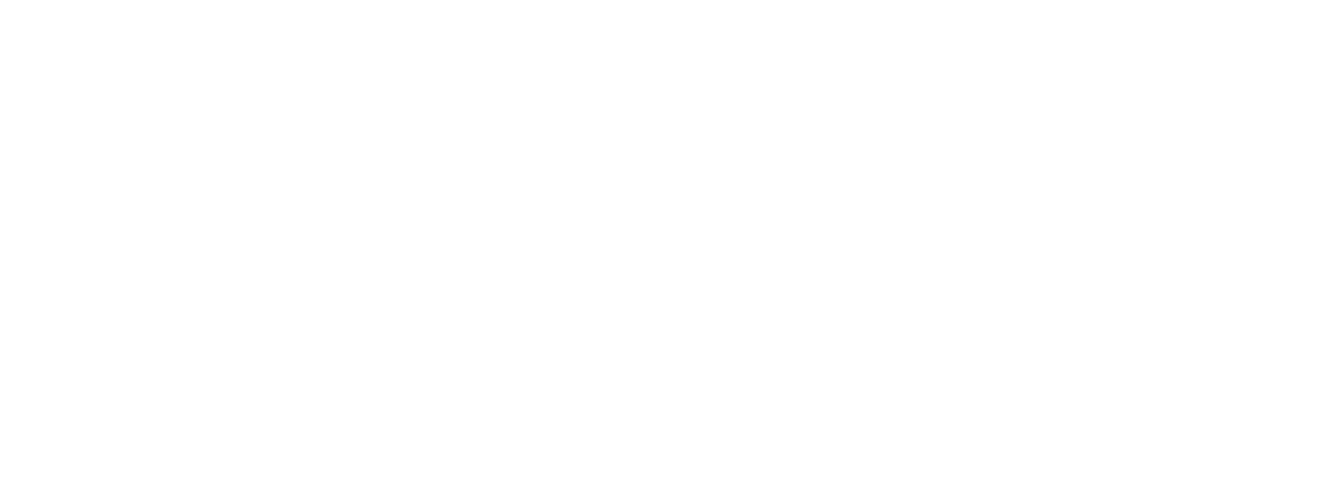
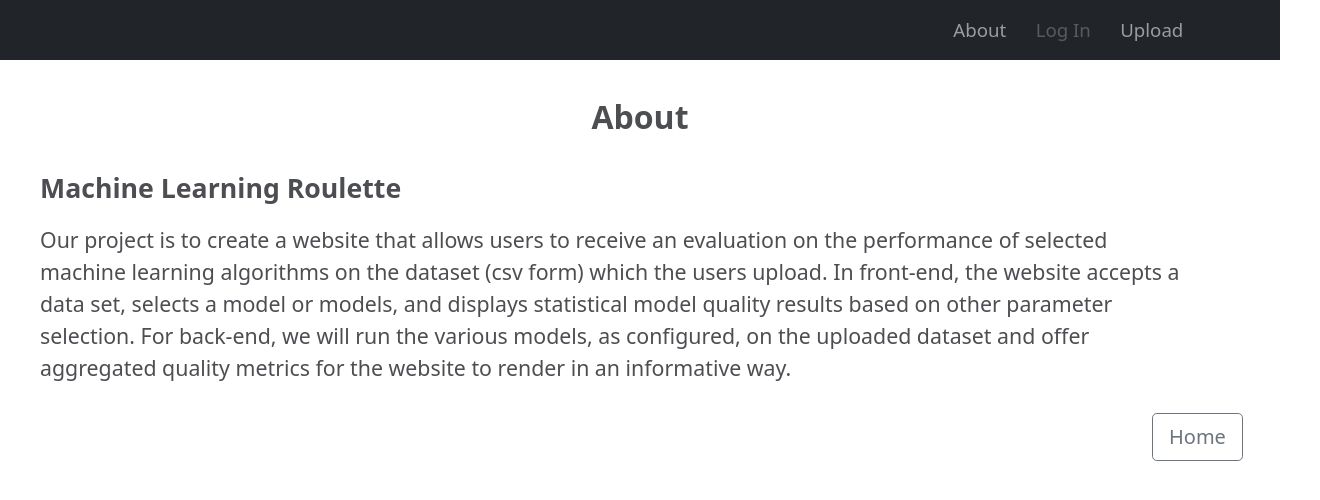
Before and after one commit to JackyXu-Cool/Team-2130-Machine-Learning-Roulette, a React (Create React App) app in the folder mlr_frontend/: page /about in a window 1280 px wide. Before the commit this address had no page. Shown: the top 500 px of the page, 1320 px wide, since content can reach past the window. Built offline with nearby package versions, Linux system fonts and the light colour scheme; the HTML template or start-up script is replaced by a standard one.

Commit message:
add about page

```diff
--- a/mlr_frontend/src/App.js
+++ b/mlr_frontend/src/App.js
@@ -6,6 +6,7 @@
 import HomePage from './pages/HomePage/HomePage';
 import ResultPage from './pages/ResultPage/ResultPage';
 import AuthPage from './pages/AuthPage/AuthPage';
+import AboutPage from './pages/AboutPage/AboutPage';
 
 const App = () => {
   return (
@@ -17,6 +18,7 @@
           <Route path="/export" element={<ExportPage />} exact />
           <Route path="/result" element={<ResultPage />} exact />
           <Route path="/auth" element={<AuthPage />} exact />
+          <Route path="/about" element={<AboutPage />} exact />
         </Routes>
       </React.Fragment>
     </BrowserRouter>
--- /dev/null
+++ b/mlr_frontend/src/pages/AboutPage/AboutPage.css
@@ -0,0 +1,36 @@
+.nav-content {
+    font-size: 14pt;
+}
+
+.nav-content-text {
+    margin-left: 5pt;
+    margin-right: 5pt;
+}
+
+.title {
+    margin-top: 70pt;
+    width: 100%;
+    color: #4c4e52;
+    text-align: center;
+    font-size: 24pt;
+    font-weight: bold;
+}
+
+.subheading {
+    margin-top: 20pt;
+    margin-left: 30pt;
+    width: 100%;
+    color: #4c4e52;
+    text-align: left;
+    font-size: 20pt;
+    font-weight: bold;
+}
+
+.text {
+    margin: 10pt 30pt 0pt 30pt;
+    width: 90%;
+    color: #4c4e52;
+    text-align: left;
+    font-size: 16pt;
+    font-weight: normal;
+}
--- /dev/null
+++ b/mlr_frontend/src/pages/AboutPage/AboutPage.js
@@ -0,0 +1,47 @@
+import React from 'react';
+import { Navbar, Nav, Container } from 'react-bootstrap';
+
+import './AboutPage.css';
+import HomeButton from "../../components/HomeButton/HomeButton";
+
+// TODO: Log In button is disabled for now.
+const HomePage = () => {
+    return (
+        <div className="main">
+            <Navbar collapseOnSelect fixed="top" expand="sm" bg="dark" variant="dark">
+                <Container>
+                    <Navbar.Toggle aria-controls="responsive-navbar-nav" />
+                    <Navbar.Collapse id="responsive-navbar-nav" />
+                    <Nav className="nav-content">
+                        <Nav.Link className="nav-content-text" href="/about" >
+                            About
+                        </Nav.Link>
+                        <Nav.Link className="nav-content-text" href="/auth" disabled="true">
+                            Log In
+                        </Nav.Link>
+                        <Nav.Link className="nav-content-text" href="/upload">
+                            Upload
+                        </Nav.Link>
+                    </Nav>
+                </Container>
+            </Navbar>
+            <div className="title">
+                <p>About</p>
+            </div>
+            <div className="subheading">
+                <p>Machine Learning Roulette</p>
+            </div>
+            <div className="text">
+                <p>Our project is to create a website that allows users to receive an evaluation on the performance
+                    of selected machine learning algorithms on the dataset (csv form) which the users upload.
+                    In front-end, the website accepts a data set, selects a model or models,
+                    and displays statistical model quality results based on other parameter selection.
+                    For back-end, we will run the various models, as configured, on the uploaded dataset
+                    and offer aggregated quality metrics for the website to render in an informative way.</p>
+            </div>
+            <HomeButton />
+        </div>
+    );
+};
+
+export default HomePage;
--- a/mlr_frontend/src/pages/HomePage/HomePage.js
+++ b/mlr_frontend/src/pages/HomePage/HomePage.js
@@ -12,6 +12,9 @@
           <Navbar.Toggle aria-controls="responsive-navbar-nav" />
           <Navbar.Collapse id="responsive-navbar-nav" />
           <Nav className="nav-content">
+              <Nav.Link className="nav-content-text" href="/about" >
+                  About
+              </Nav.Link>
             <Nav.Link className="nav-content-text" href="/auth" disabled="true">
               Log In
             </Nav.Link>
```
